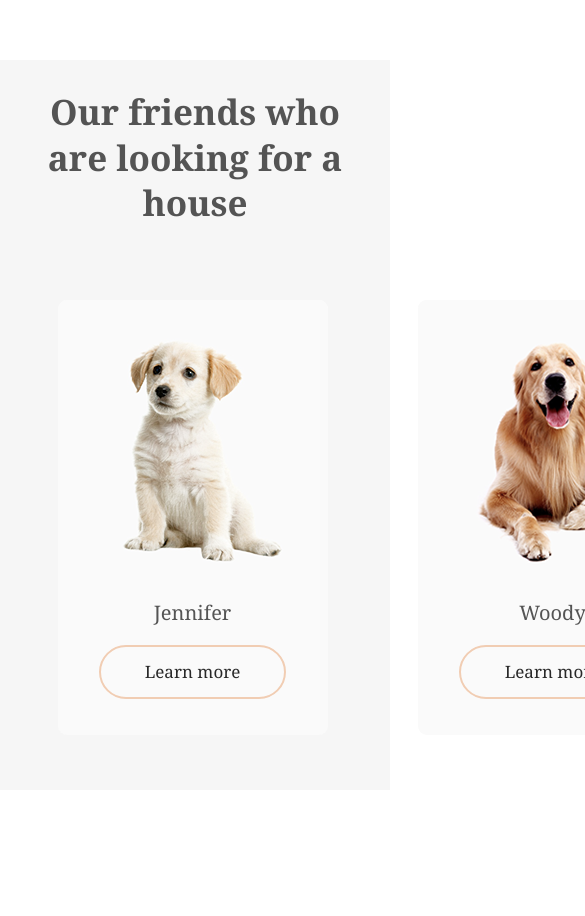
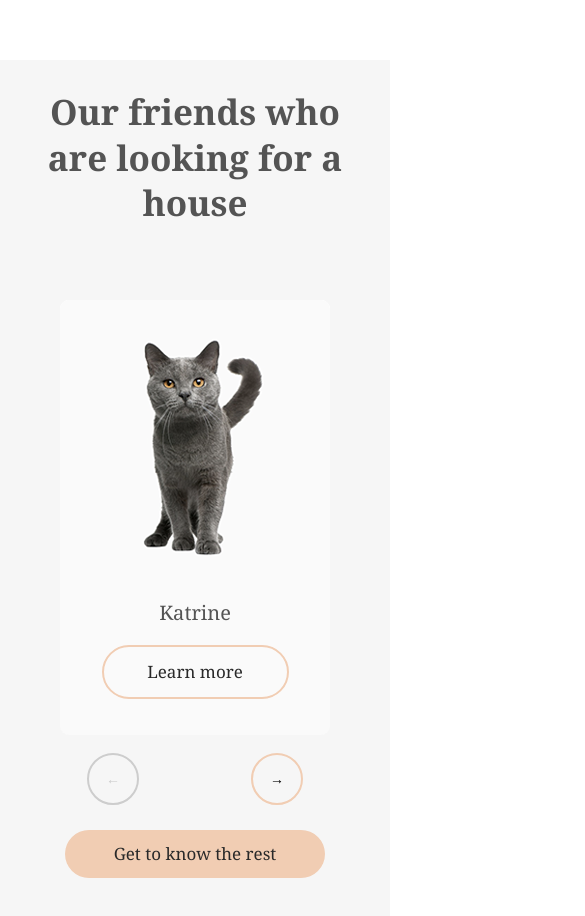
Before and after one commit to Kelevrra/shelter, a Vue app: page / in a window 390 px wide. Shown: the top 916 px of the page, 585 px wide, since content can reach past the window. Before the commit the page ends 844 px from the top, so only its background shows below. Built offline with nearby package versions, Linux system fonts and the light colour scheme.

Commit message:
feat: slider adaptive

```diff
--- a/src/components/Friends.vue
+++ b/src/components/Friends.vue
@@ -27,6 +27,7 @@
             :class="buttonNextStatus"
             @click="nextSlide">&rarr;</button>
         </div>
+        <a class="friends__toggle-link" href="#">Get to know the rest</a>
     </section>
 </template>
 
@@ -39,7 +40,8 @@ export default {
             pets,
             currentSlideIndex: 0,
             buttonPrevStatus: 'button-noactive',
-            buttonNextStatus: 'button-active'
+            buttonNextStatus: 'button-active',
+            carouselWidthWatch: (pets.length * 360)-1080
         }
     },
     methods: {
@@ -54,11 +56,11 @@ export default {
             }
         },
         nextSlide() {
-            if (this.currentSlideIndex < (this.pets.length * 360)-1080) {
+            if (this.currentSlideIndex < this.carouselWidthWatch) {
                 this.currentSlideIndex += 360
                 this.buttonNextStatus = 'button-active'
                 this.buttonPrevStatus = 'button-active'
-            } if (this.currentSlideIndex === (this.pets.length * 360)-1080) {
+            } if (this.currentSlideIndex === this.carouselWidthWatch) {
                 this.buttonNextStatus = 'button-noactive'
                 this.buttonPrevStatus = 'button-active'
             }
@@ -73,6 +75,7 @@ export default {
     flex-direction: column;
     align-items: center;
     background: #F6F6F6;
+    padding-bottom: 80px;
 
     &__title {
         font-family: Georgia, sans-serif;
@@ -207,6 +210,50 @@ export default {
             background: transparent;
         }
     }
+
+    &__toggle-link {
+        font-family: Georgia, sans-serif;
+        text-decoration: none;
+        font-size: 17px;
+        line-height: 48px;
+        color: #292929;
+        width: 260px;
+        background: #F1CDB3;
+        border-radius: 100px;
+        &:hover {
+            background: #FDDCC4;
+        }
+    }
 }
+@media(max-width: 1220px) {
+    .friends {
+        &__carousel {
+            width: 720px;
+        }
+    }
+}
+@media(max-width: 850px) {
+    .friends {
+        &__carousel {
+            width: 360px;
+        }
+    }
+}
+@media(max-width: 500px) {
+    .friends {
+        &__scroll-button {
+            top: 98%;
+            &--left {
+                left: 20%;
+            }
+            &--right {
+                right: 20%;
+            }
+        }
 
+        &__toggle-link {
+            margin-top: 40px;
+        }
+    }
+}
 </style>
```
